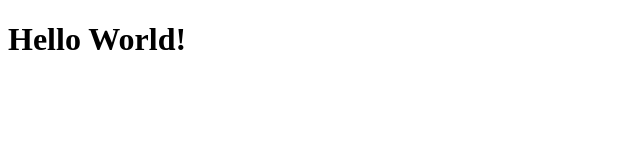
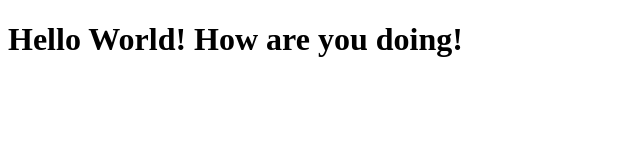
Before and after one commit to SoumyadebMisra/coursera-test, a plain HTML site: page site/index.html in a window 1280 px wide. Shown: the whole page, without its empty margins (0-640 px from the left). Drawn offline with Linux system fonts and the light colour scheme.

Commit message:
A small modification

```diff
--- a/site/index.html
+++ b/site/index.html
@@ -5,7 +5,7 @@
     </head>
     <body>
         <h1>
-            Hello World!
+            Hello World! How are you doing!
         </h1>
     </body>
 </html>
```
